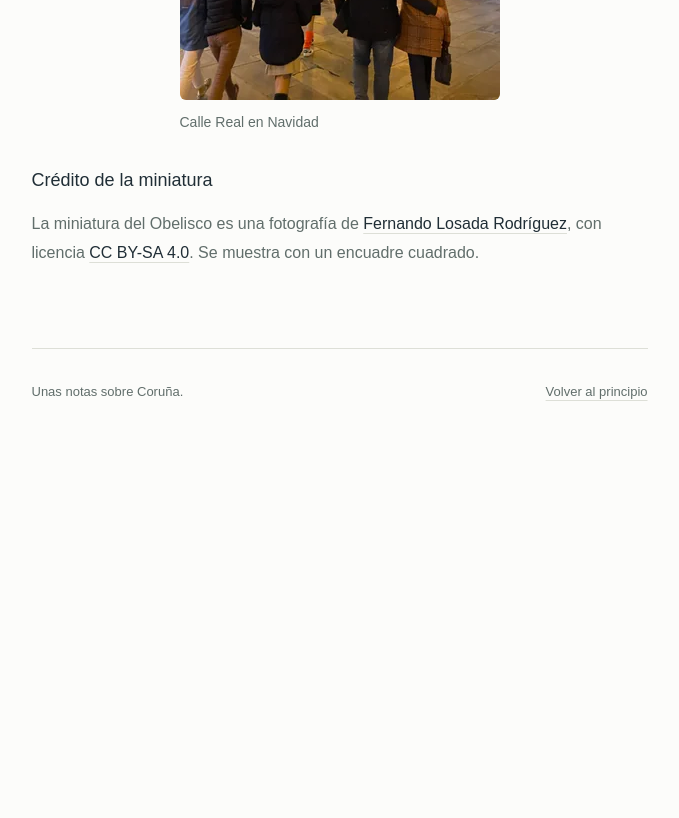
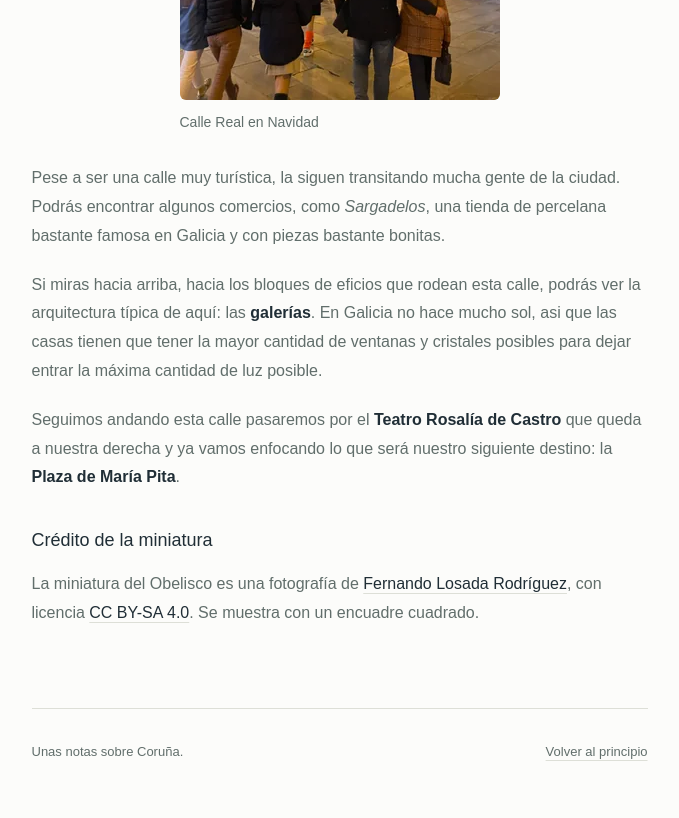
Before and after one commit to juanoa/coruna.fyi, an Astro site: page /obelisco-y-calle-real in a window 1280 px wide. Shown: the part 894-1712 px from the top of the page, without its empty margins (293-972 px from the left). Before the commit the page ends 1352 px from the top, so only its background shows below. Built offline with nearby package versions, Linux system fonts and the light colour scheme; Astro itself is replaced by a stand-in of ours.

Commit message:
content: update "Obelisco y calle real"

```diff
--- a/src/content/guide/obelisco-y-calle-real.mdx
+++ b/src/content/guide/obelisco-y-calle-real.mdx
@@ -26,6 +26,12 @@ Nos vamos a salir por una de las calles de la esquina, mirando hacia la tienda _
   <figcaption>Calle Real en Navidad</figcaption>
 </figure>
 
+Pese a ser una calle muy turística, la siguen transitando mucha gente de la ciudad. Podrás encontrar algunos comercios, como _Sargadelos_, una tienda de percelana bastante famosa en Galicia y con piezas bastante bonitas.
+
+Si miras hacia arriba, hacia los bloques de eficios que rodean esta calle, podrás ver la arquitectura típica de aquí: las **galerías**. En Galicia no hace mucho sol, asi que las casas tienen que tener la mayor cantidad de ventanas y cristales posibles para dejar entrar la máxima cantidad de luz posible.
+
+Seguimos andando esta calle pasaremos por el **Teatro Rosalía de Castro** que queda a nuestra derecha y ya vamos enfocando lo que será nuestro siguiente destino: la **Plaza de María Pita**.
+
 ## Crédito de la miniatura
 
 La miniatura del Obelisco es una fotografía de [Fernando Losada Rodríguez](https://commons.wikimedia.org/wiki/File:Obelisco.001_-_A_Coru%C3%B1a.jpg), con licencia [CC BY-SA 4.0](https://creativecommons.org/licenses/by-sa/4.0/). Se muestra con un encuadre cuadrado.
```
